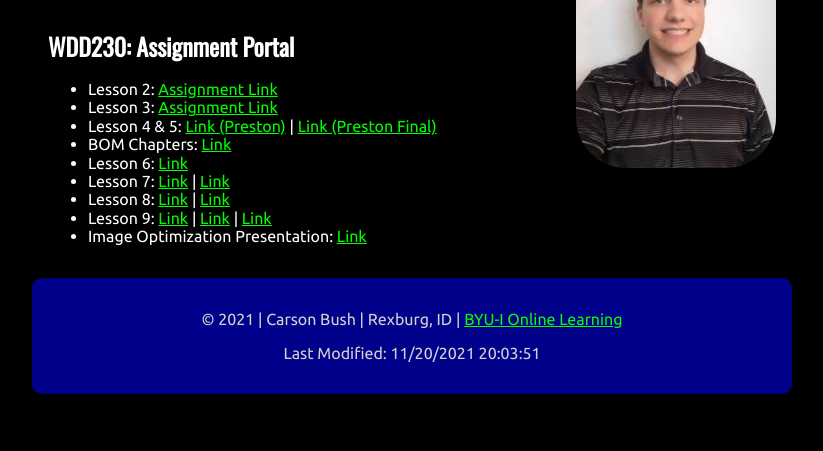
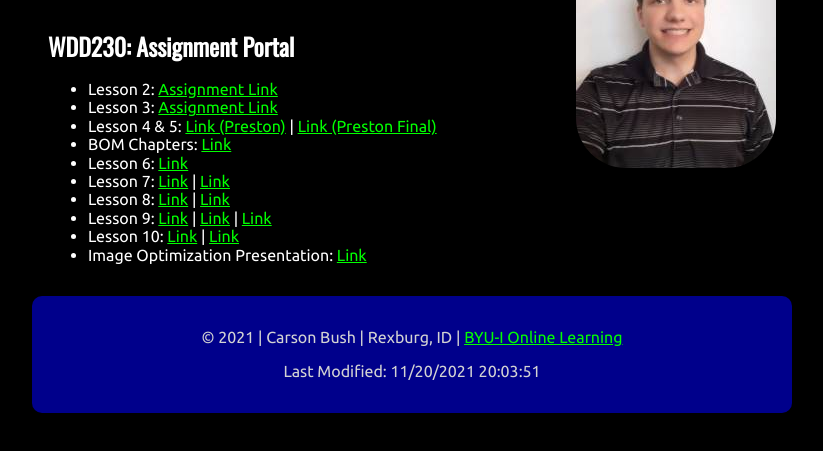
Before and after one commit to hyperdriveguy/web-frontend-practice, a plain HTML site: page index.html in a window 1280 px wide. Shown: the part 115-566 px from the top of the page, without its empty margins (228-1051 px from the left). Drawn offline with nearby package versions, Linux system fonts and the light colour scheme; a script that the page names is missing.

Commit message:
Update home

```diff
--- a/index.html
+++ b/index.html
@@ -25,6 +25,7 @@
                 <li>Lesson 7: <a href="lesson-7/lazyload.html">Link</a> | <a href="lesson-7/gallery-7.html">Link</a></li>
                 <li>Lesson 8: <a href="lesson-8/tablebuild.html">Link</a> | <a href="lesson-8/stormcenter.html">Link</a></li>
                 <li>Lesson 9: <a href="lesson-9/prophets.html">Link</a> | <a href="lesson-9/home-wireframes.html">Link</a> | <a href="lesson-9/index.html">Link</a></li>
+                <li>Lesson 10: <a href="lesson-10/api-test.html">Link</a> | <a href="lesson-10/preston-10.html">Link</a></li>
                 <li>Image Optimization Presentation: <a href="sizing-compression/index.html">Link</a></li>
             </ul>
         </section>
```
